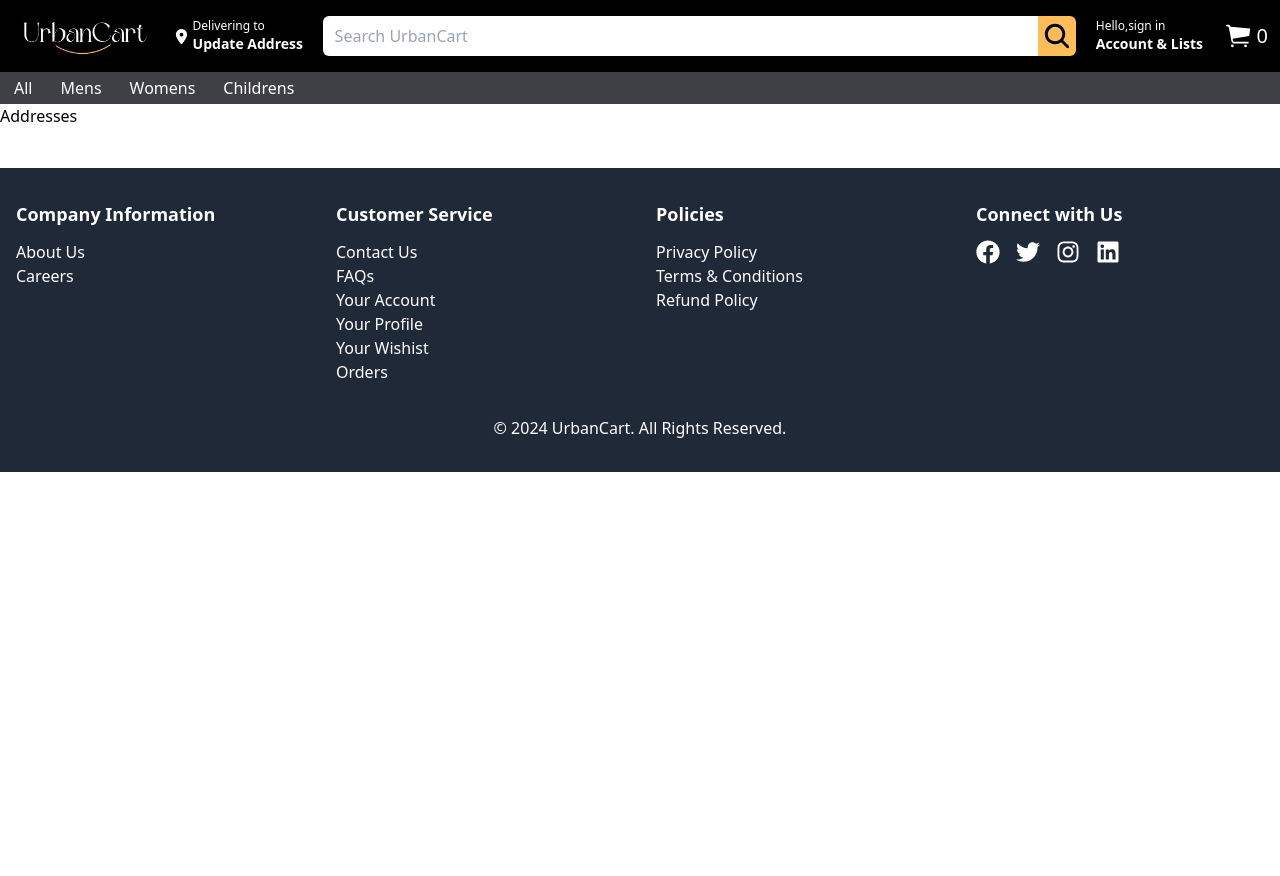
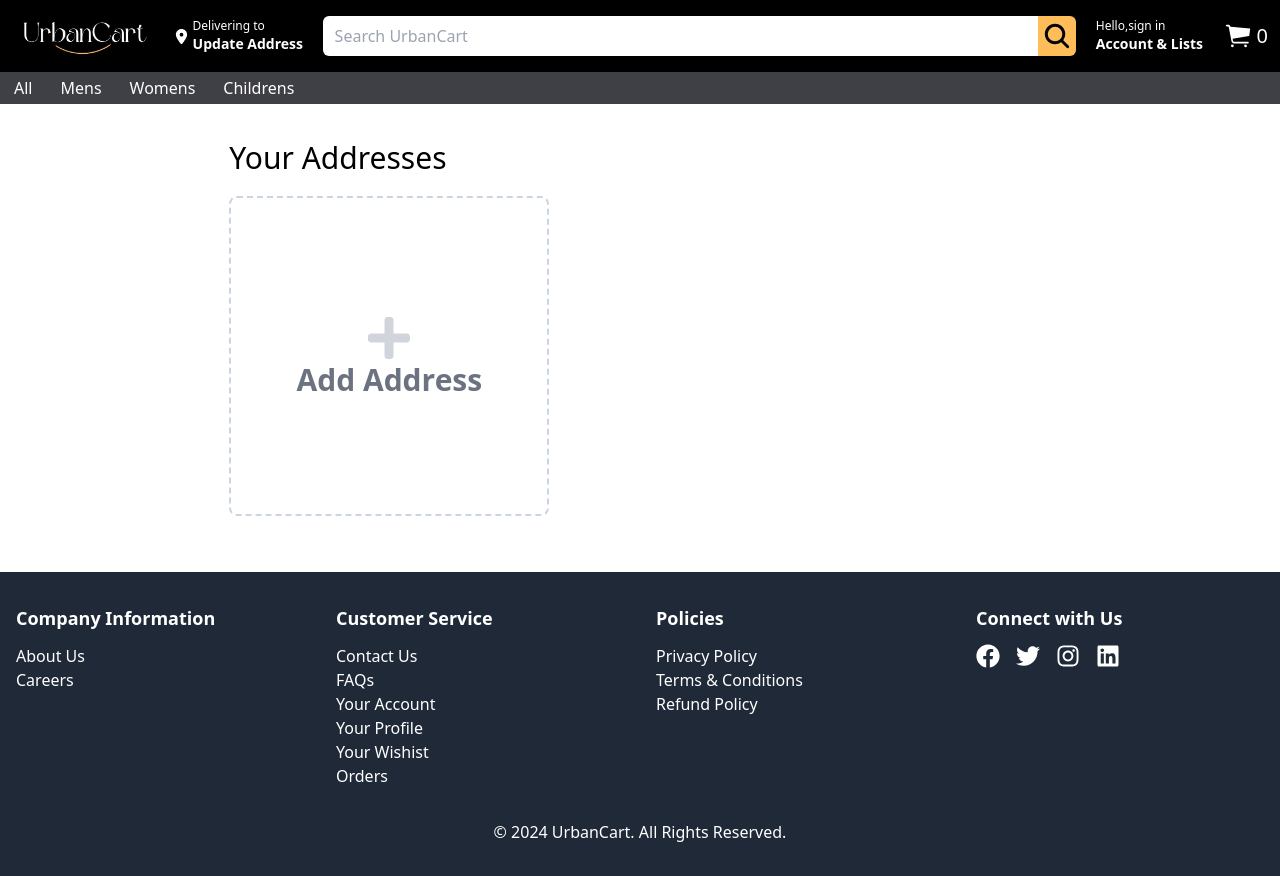
Before and after one commit to roht2103/UrbanCart, a React (Vite) app: page /account/address in a window 1280 px wide. Before the commit the page ends 800 px from the top, so only its background shows below. Built offline with nearby package versions, Linux system fonts and the light colour scheme.

Commit message:
created address block

```diff
--- a/src/components/Nav.jsx
+++ b/src/components/Nav.jsx
@@ -162,7 +162,9 @@ const Nav = (props) => {
             className="text-white cursor-pointer ml-1"
             onClick={() => navigate("/account/address")}
           >
-            <p className="text-xs font-light">Delivering to</p>
+            <p className="text-xs font-light">
+              Delivering to {!isLoading && isAuthenticated ? user.name : ""}
+            </p>
             <p className="text-sm">Update Address</p>
           </span>
         </section>
--- a/src/pages/AddressPage.jsx
+++ b/src/pages/AddressPage.jsx
@@ -1,4 +1,71 @@
-const AddressPage = () => {
-  return <h1>Addresses</h1>;
+import { useState, useEffect } from "react";
+import { FaPlus } from "react-icons/fa";
+import { useAuth0 } from "@auth0/auth0-react";
+import { Link, useNavigate } from "react-router-dom";
+
+// const addr = [
+//   {
+//     country: "India",
+//     name: "Rohit Thorat",
+//     phoneNo: 8080863573,
+//     streetAddr: "Panchale",
+//     city: "Sinner",
+//     dist: "Nashik",
+//     state: "Maharashtra",
+//     zipCode: 422103,
+//   },
+// ];
+const AddressPage = (props) => {
+  const [currUser, setCurrUser] = useState();
+  const [addresses, setAddresses] = useState([]);
+  const { user, isAuthenticated, isLoading } = useAuth0();
+
+  useEffect(() => {
+    if (props.currentUser && props.currentUser.length > 0) {
+      setCurrUser(props.currentUser[0]);
+      setAddresses(props.currentUser[0].addresses);
+    }
+  }, [props.currentUser]);
+  return (
+    <div className="flex flex-col items-center justify-center">
+      <div className="p-2 md:p-4 w-full lg:w-4/6 md:w-5/6">
+        <h1 className="text-2xl md:text-3xl my-5">Your Addresses</h1>
+        <div className="flex flex-wrap gap-4 mt-4 justify-center md:justify-start">
+          <section className="border-2 border-slate-300 border-dashed flex flex-col items-center justify-center w-80 md:h-80 py-3 rounded-lg cursor-pointer">
+            <FaPlus className="text-gray-300 text-5xl" />
+            <p className="text-gray-500 text-3xl font-semibold">Add Address</p>
+          </section>
+          {isAuthenticated &&
+            addresses.length > 0 &&
+            addresses.map((address, index) => (
+              <section
+                key={index}
+                className="border-2 border-slate-300 flex flex-col justify-between w-80 h-80 rounded-lg p-4"
+              >
+                <span>
+                  <p className="text-md font-bold">{address.name}</p>
+                  <p className="text-md">
+                    {`${address.streetAddr}, ${address.city}, ${address.dist}`}
+                  </p>
+                  <p className="text-md">{address.streetAddr}</p>
+                  <p>{`${address.dist}, ${address.state}, ${address.zipCode}`}</p>
+                  <p>{address.country}</p>
+                  <p>{address.phoneNo}</p>
+                </span>
+                <span className="flex items-center gap-4">
+                  <Link className="text-blue-700" to="#">
+                    Edit
+                  </Link>
+                  <p className="border border-slate-800 h-5"></p>
+                  <Link className="text-blue-700" to="#">
+                    Remove
+                  </Link>
+                </span>
+              </section>
+            ))}
+        </div>
+      </div>
+    </div>
+  );
 };
 export default AddressPage;
```
